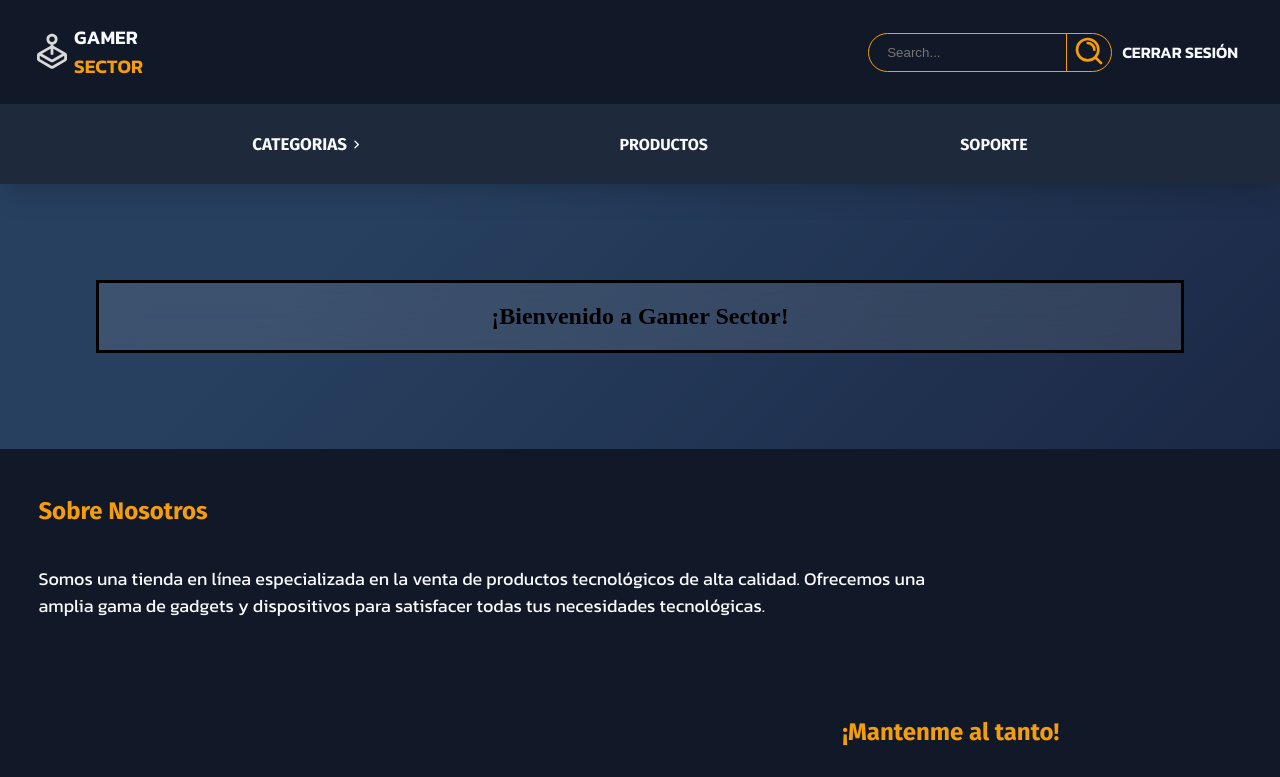
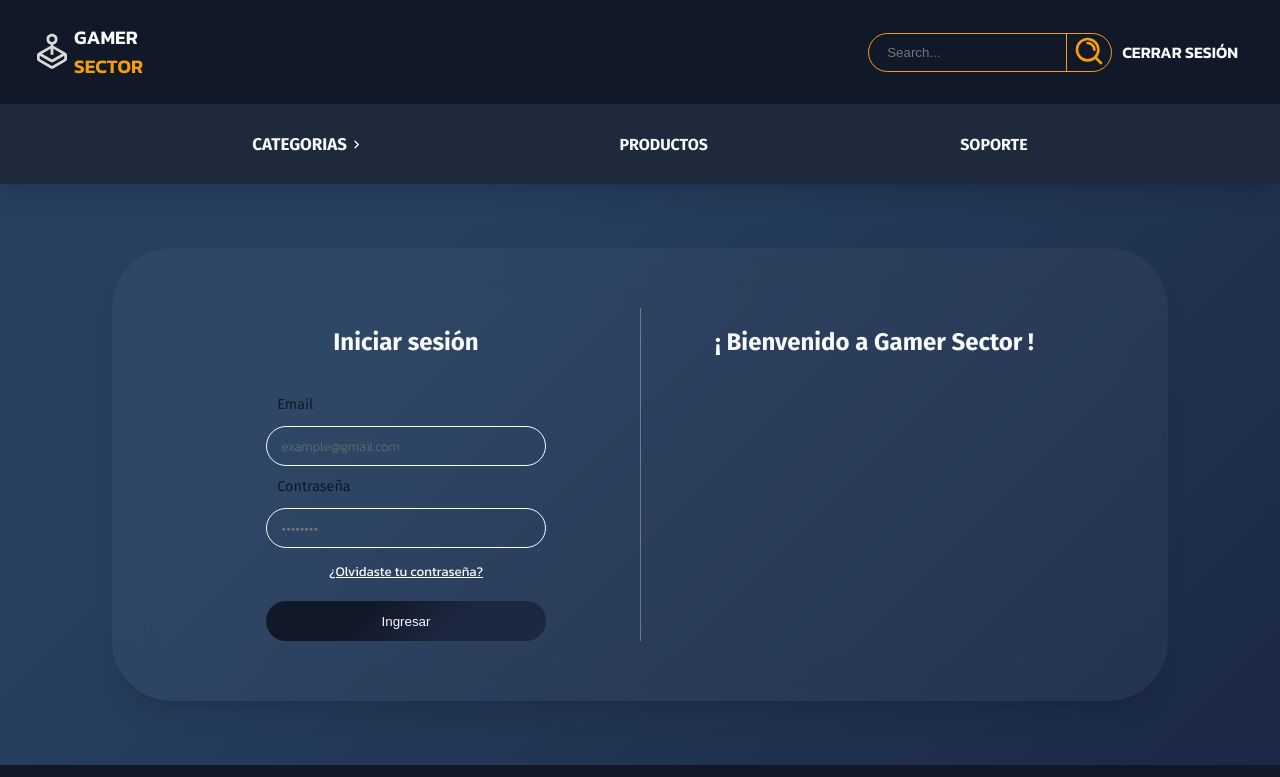
Before and after one commit to MartinEAcosta/gamer-sector-react, a React (Vite) app in the folder gamer-sector/: page /login in a window 1280 px wide. Shown: the top 777 px of the page. Built offline with nearby package versions, Linux system fonts and the light colour scheme; a web font is replaced by a local one.

Commit message:
primera idea de login

```diff
--- a/gamer-sector/src/auth/components/AuthScreen.jsx
+++ b/gamer-sector/src/auth/components/AuthScreen.jsx
@@ -4,9 +4,9 @@ import styles from '../styles/AuthScreen.module.css';
 export const AuthScreen = () => {
     return (
         <>
-            <section className={styles.authContainer}>
+            <div className={styles.authContainer}>
                 <FormLogin />
-            </section>
+            </div>
         </>
     )
 }
--- a/gamer-sector/src/auth/components/FormLogin.jsx
+++ b/gamer-sector/src/auth/components/FormLogin.jsx
@@ -1,12 +1,40 @@
+import { useForm } from '../../hooks/useForm';
 import styles from '../styles/FormLogin.module.css';
 
 export const FormLogin = () => {
+
+  const { email , password ,onInputChange } = useForm({
+    email : '',
+    password : '',
+  });
+
+  const onLogin = ( ) => {
+    console.log(email, password);
+
+  }
+
   return (
     <>
-      <div className={styles.loginContainer}>
-        <h1>¡Bienvenido a Gamer Sector!</h1>
-
-      </div>
+      <section className={styles.loginContainer}>
+        <div className={styles.leftContainer}>
+          <h2 className={styles.subtitle}>Iniciar sesión</h2>
+          <form action="" className={styles.form} onSubmit={ onLogin( email , password) }>
+            <label htmlFor="email" className={styles.labelText}>Email</label>
+            <input type="email" name="email" id="email" value={email} placeholder="example@gmail.com" className={styles.inputForm} onChange={onInputChange} required />
+            <label htmlFor="password" className={styles.labelText}>Contraseña</label>
+            <input type="password" name="password" id="password" value={password} placeholder="••••••••" className={styles.inputForm} onChange={onInputChange} required/>
+            <small className={styles.smallText}>¿Olvidaste tu contraseña?</small>
+            <input type="submit"
+                   value="Ingresar"
+                   className={` ${styles.btnSumbit} `}
+            />
+          </form>
+        </div>
+        <div className={styles.rightContainer}>
+          <h2 className={` ${styles.subtitle} ${styles.welcomeMessage}`}>¡ Bienvenido a Gamer Sector !</h2>
+        </div>
+      </section>
     </>
   )
+
 }
--- a/gamer-sector/src/auth/styles/AuthScreen.module.css
+++ b/gamer-sector/src/auth/styles/AuthScreen.module.css
@@ -3,5 +3,5 @@
 .authContainer{
     background-color: #1b2845;
     background-image: linear-gradient(315deg, #1b2845 0%, #274060 74%);
-    padding: 6rem;
+    padding: 4rem 7rem 4rem 7rem;
 }
--- a/gamer-sector/src/auth/styles/FormLogin.module.css
+++ b/gamer-sector/src/auth/styles/FormLogin.module.css
@@ -2,8 +2,92 @@
 
 .loginContainer{
     display: flex;
-    justify-content: center;
-    border-style: solid;
-    background-color: rgba(245, 245, 245, 0.1);
+    border-radius: 60px;
+    background-color: rgba(245, 245, 245, 0.04);
     backdrop-filter: blur(20px);
+    padding: 60px;
+    box-shadow: var(--boxShadow);
 }
+
+.subtitle{
+    font-family: var(--fontSecondary);
+    color: var(--whiteCustom);
+}
+
+.welcomeMessage{
+    align-items: center;
+    text-align: center;
+}
+
+.leftContainer{
+    display: flex;
+    flex-direction: column;
+    text-align: center;
+    width: 50%;
+}
+
+.rightContainer{
+    display: flex;
+    flex-direction: column;
+    text-align: center;
+    width: 50%;
+    border-left: solid thin;
+    border-color: rgba(255, 255, 255, 0.3);
+}
+
+.form{
+    display: flex;
+    flex-direction: column;
+    align-items: center;
+    margin-top: 20px;
+}
+
+.labelText{
+    width: 55%;
+    text-align: left;
+    display: block;
+    font-family: var(--fontSecondary);
+    font-size: 0.9rem;
+    color: rgba(0, 0, 0, 0.65);
+}
+
+.inputForm{
+    margin: 0.8rem;
+    height: 2.5rem;
+    width: 60%;
+    padding: 15px;
+    color: var(--whiteCustom);
+    background-color: transparent;
+    border: solid thin;
+    border-radius: 20px;
+    font-family: var(--fontPrimary);
+    font-weight: 200;
+}
+
+.inputForm:focus{
+    outline: none;
+}
+
+.btnSumbit{
+    height: 2.5rem;
+    width: 60%;
+    margin-top: 20px;
+    border: none;
+    color: var(--whiteCustom);
+    background-image: linear-gradient(315deg, var(--primaryShadow) 34%, var(--primaryColor) 66%);
+    border-radius: 20px;
+    transition: all 0.2s ease-in-out;
+}
+
+.btnSumbit:hover{
+    font-weight: bolder;
+    color: var(--brandColor);
+    transform: scale(1.05);
+    box-shadow: 20px 20px 25px -5px rgba(0, 0, 0, 0.1), 0 8px 10px -6px rgb(0 0 0 / 0.1);
+}
+
+.smallText{
+    text-decoration: underline;
+    font-family: var(--fontPrimary);
+    color: var(--whiteCustom);
+}
--- /dev/null
+++ b/gamer-sector/src/hooks/useForm.js
@@ -0,0 +1,25 @@
+import { useState } from 'react';
+
+export const useForm = ( initialForm = {} ) => {
+
+    const [ formState, setFormState ] = useState( initialForm );
+
+    const onInputChange = ({ target }) => {
+        const { name, value } = target;
+        setFormState({
+            ...formState,
+            [ name ]: value
+        });
+    }
+
+    const onResetForm = () => {
+        setFormState( initialForm );
+    }
+
+    return {
+        ...formState,
+        formState,
+        onInputChange,
+        onResetForm,
+    }
+}
```
